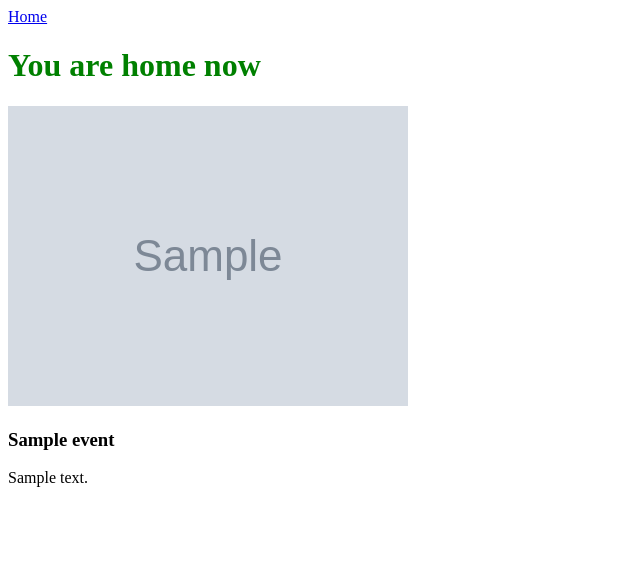
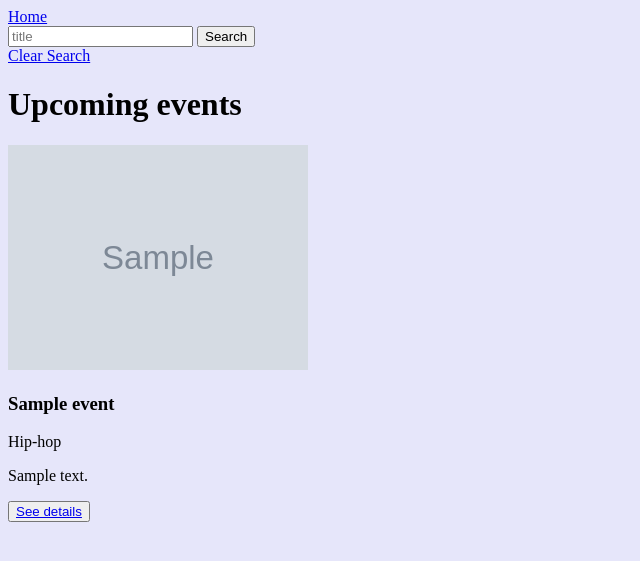
Before and after one commit to kobyrthr/unherd_app, a Django app: page / in a window 1280 px wide. Shown: the top 561 px of the page, without its empty margins (0-640 px from the left). Run offline with Django 4.2, Linux system fonts and the light colour scheme; tables that the repository leaves empty hold one stand-in row (values such as "Sample post"); grey boxes marked "Sample" are stand-in pictures.

Commit message:
added search functionality

```diff
--- a/main_app/static/styles.css
+++ b/main_app/static/styles.css
@@ -1,3 +1,9 @@
-h1{
-    color:green;
+body{
+    background-color: lavender;
+    color: black;
 }
+
+
+img{
+    max-width: 300px;
+}
--- a/main_app/templates/index.html
+++ b/main_app/templates/index.html
@@ -1,11 +1,27 @@
 {% extends 'base.html' %}
 
 {% block content %}
-    <h1>You are home now</h1>
+
+    <form>
+        <div>
+            <!-- searches for the name of the cat -->
+            <input type="text" name="title" placeholder="title"/>
+            <input type="submit" value="Search"/>
+        </div>
+        <a href="/">Clear Search</a>
+    </form>
+
+    <h1>Upcoming events</h1>
     {% for event in events %}
-    <img src="{{event.img}}" alt="">
-    <h3>{{event.title}}</h3>
-    <p>{{event.description}}</p>
+    <div>
+        <img src="{{event.img}}" alt="">
+        <h3>{{event.title}}</h3>
+        <p>{{event.genres}}</p>
+        <p>{{event.description}}</p>
+        <button>
+            <a href="/<int:pk>">See details</a>
+        </button>
+    </div>
 
 
     {% endfor %}
--- a/main_app/urls.py
+++ b/main_app/urls.py
@@ -3,6 +3,6 @@ from . import views
 
 # this like app.use() in express
 urlpatterns = [
-    path('', views.Index.as_view(), name="home")
-
+    path('', views.Index.as_view(), name="home"),
+    path('events/<int:pk>', views.EventDetail.as_view(),name="event_detail")
 ]
--- a/main_app/views.py
+++ b/main_app/views.py
@@ -1,7 +1,9 @@
 from pipes import Template
+from pyexpat import model
 from django.shortcuts import render
 from django.views.generic import View
 from django.views.generic.base import TemplateView
+from django.views.generic import DetailView
 from .models import Event
 
 # Create your views here.
@@ -11,4 +13,17 @@ class Index(TemplateView):
     def get_context_data(self, **kwargs):
         context = super().get_context_data(**kwargs)
         context["events"] = Event.objects.all()
+        title = self.request.GET.get("title")
+
+        if title != None:
+            # .filter is the sql WHERE statement and name__icontains is doing a search for any name that contains the query param
+            context["events"] = Event.objects.filter(title__icontains=title)
+            context["header"] = f"Searching for {title}"
+        else:
+            context["events"] = Event.objects.all()
+            context["header"] = "Upcoming Events"
         return context
+
+class EventDetail(DetailView):
+    model = Event
+    template_name='event_detail.html'
--- a/unherdapp/urls.py
+++ b/unherdapp/urls.py
@@ -18,5 +18,5 @@ from django.urls import path, include
 
 urlpatterns = [
     path('admin/', admin.site.urls),
-    path('',include('main_app.urls'))
+    path('',include('main_app.urls')),
 ]
```
Also changed, not shown: main_app/templates/event_detail.html (added, +18 -0 lines).
